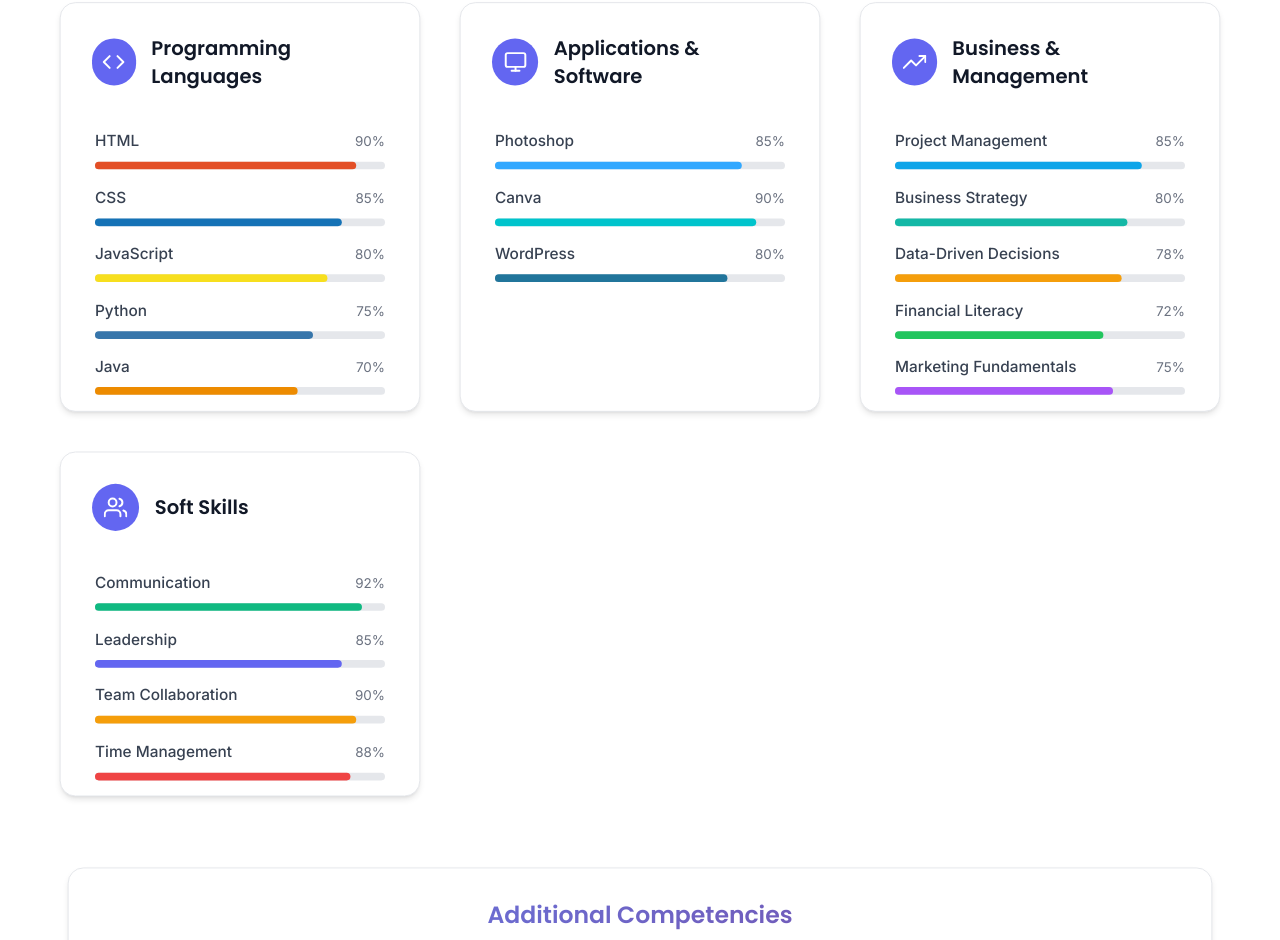
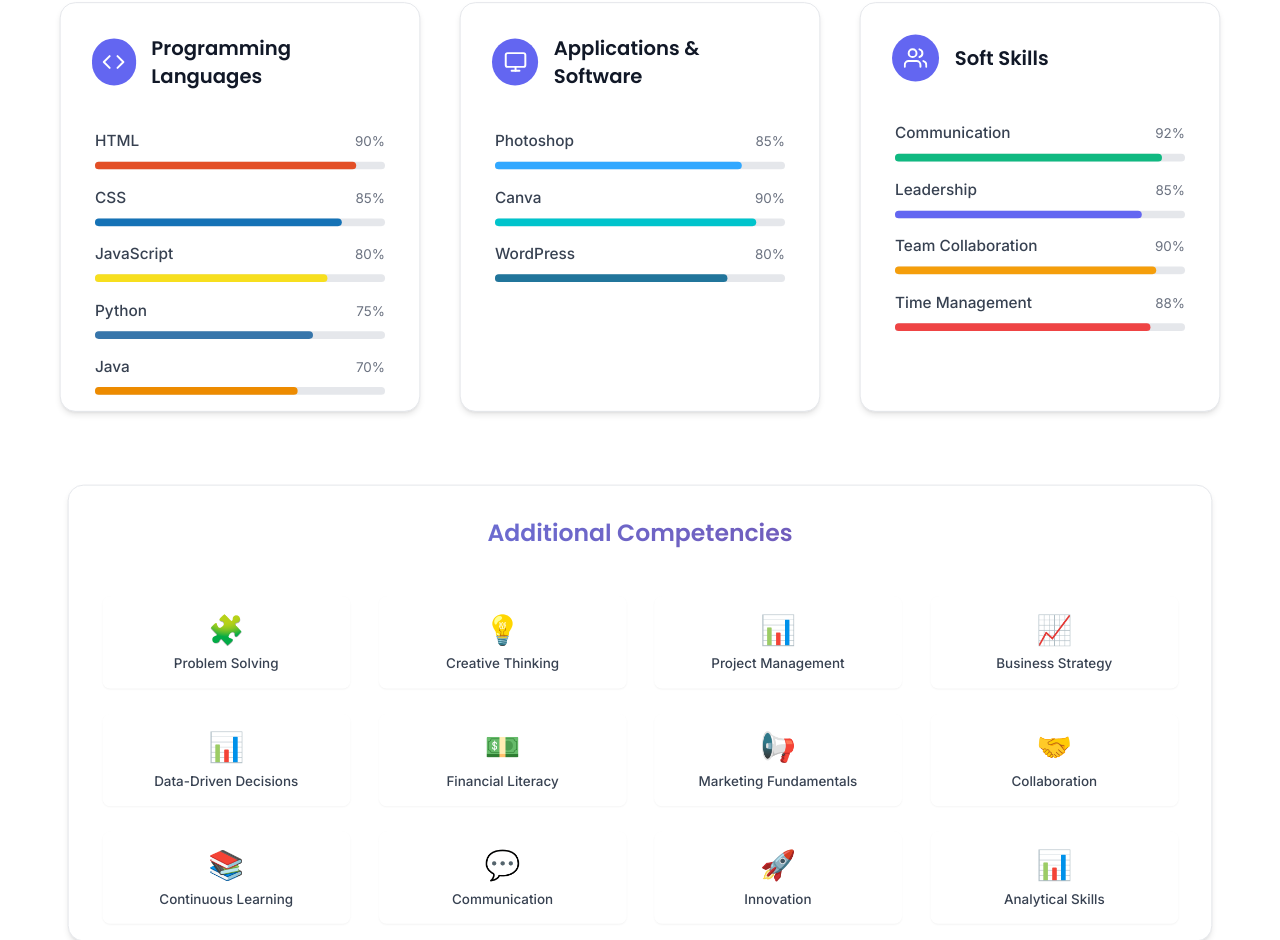
Before and after one commit to BOMBxBAHADUR/my-portfolio, a React (Create React App) app: page / in a window 1280 px wide. Shown: the part 1860-2800 px from the top of the page. Built offline with nearby package versions, Linux system fonts and the light colour scheme.

Commit message:
content: move MBA-relevant skills to Additional Competencies; remove Business & Management category

```diff
--- a/src/sections/Skills.js
+++ b/src/sections/Skills.js
@@ -30,17 +30,6 @@ const Skills = () => {
         { name: 'Photoshop', level: 85, color: '#31A8FF' },
         { name: 'Canva', level: 90, color: '#00C4CC' },
         { name: 'WordPress', level: 80, color: '#21759B' }
-      ]
-    },
-    {
-      title: 'Business & Management',
-      icon: FiTrendingUp,
-      skills: [
-        { name: 'Project Management', level: 85, color: '#0ea5e9' },
-        { name: 'Business Strategy', level: 80, color: '#14b8a6' },
-        { name: 'Data-Driven Decisions', level: 78, color: '#f59e0b' },
-        { name: 'Financial Literacy', level: 72, color: '#22c55e' },
-        { name: 'Marketing Fundamentals', level: 75, color: '#a855f7' }
       ]
     },
     {
@@ -127,11 +116,15 @@ const Skills = () => {
                 { name: 'Problem Solving', icon: '🧩' },
                 { name: 'Creative Thinking', icon: '💡' },
                 { name: 'Project Management', icon: '📊' },
+                { name: 'Business Strategy', icon: '📈' },
+                { name: 'Data-Driven Decisions', icon: '📊' },
+                { name: 'Financial Literacy', icon: '💵' },
+                { name: 'Marketing Fundamentals', icon: '📢' },
+                { name: 'Collaboration', icon: '🤝' },
+                { name: 'Continuous Learning', icon: '📚' },
                 { name: 'Communication', icon: '💬' },
-                { name: 'Analytical Skills', icon: '📈' },
                 { name: 'Innovation', icon: '🚀' },
-                { name: 'Collaboration', icon: '🤝' },
-                { name: 'Continuous Learning', icon: '📚' }
+                { name: 'Analytical Skills', icon: '📊' }
               ].map((skill) => (
                 <motion.div
                   key={skill.name}
```
